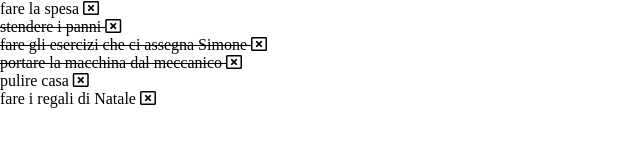
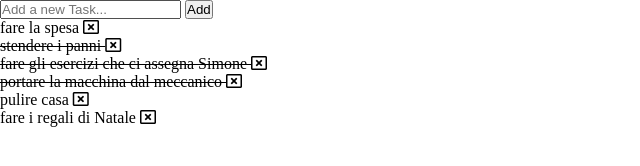
Before and after one commit to davidevischetti/vue-todolist, a plain HTML site: page index.html in a window 1280 px wide. Shown: the whole page, without its empty margins (0-640 px from the left). Drawn offline with nearby package versions, Linux system fonts and the light colour scheme.

Commit message:
milestone 3

```diff
--- a/index.html
+++ b/index.html
@@ -15,6 +15,9 @@
     <!-- ISTANZA VUE.JS -->
     <div id="container">
 
+        <!-- AGGIUNTA ELEMENTI TODO LIST -->
+        <input type="text" v-model="newTask.description" placeholder="Add a new Task...">
+        <button @click="addTask">Add</button>
         <!-- TODO LIST -->
         <ul>
             <!-- ELEMENTI DELLA TODO LIST -->
--- a/script.js
+++ b/script.js
@@ -2,6 +2,11 @@ const toDo = new Vue ({
     el : '#container',
 
     data : {
+        newTask : {
+            description :  '',
+            check : false
+        },
+
         list : [
             {
                 description : 'fare la spesa',
@@ -32,7 +37,17 @@ const toDo = new Vue ({
 
     methods : {
         deleteTask (index) {
-            this.list.splice(index, 1)
+            this.list.splice(index, 1);
+        },
+
+        addTask () {
+            if (this.newTask.description !== '') {
+                this.list.push(this.newTask);
+            };
+            this.newTask = {
+                description :  '',
+                check : false
+            };
         }
     }
 });
```
